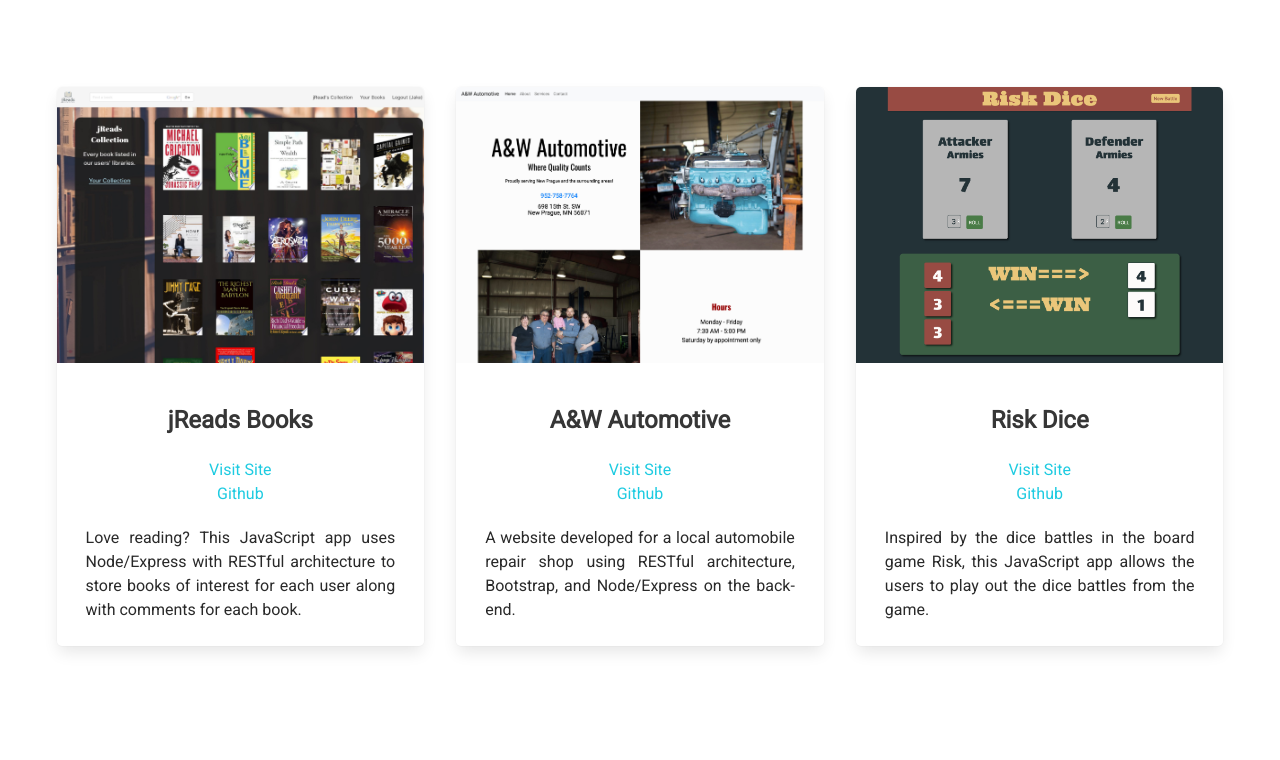
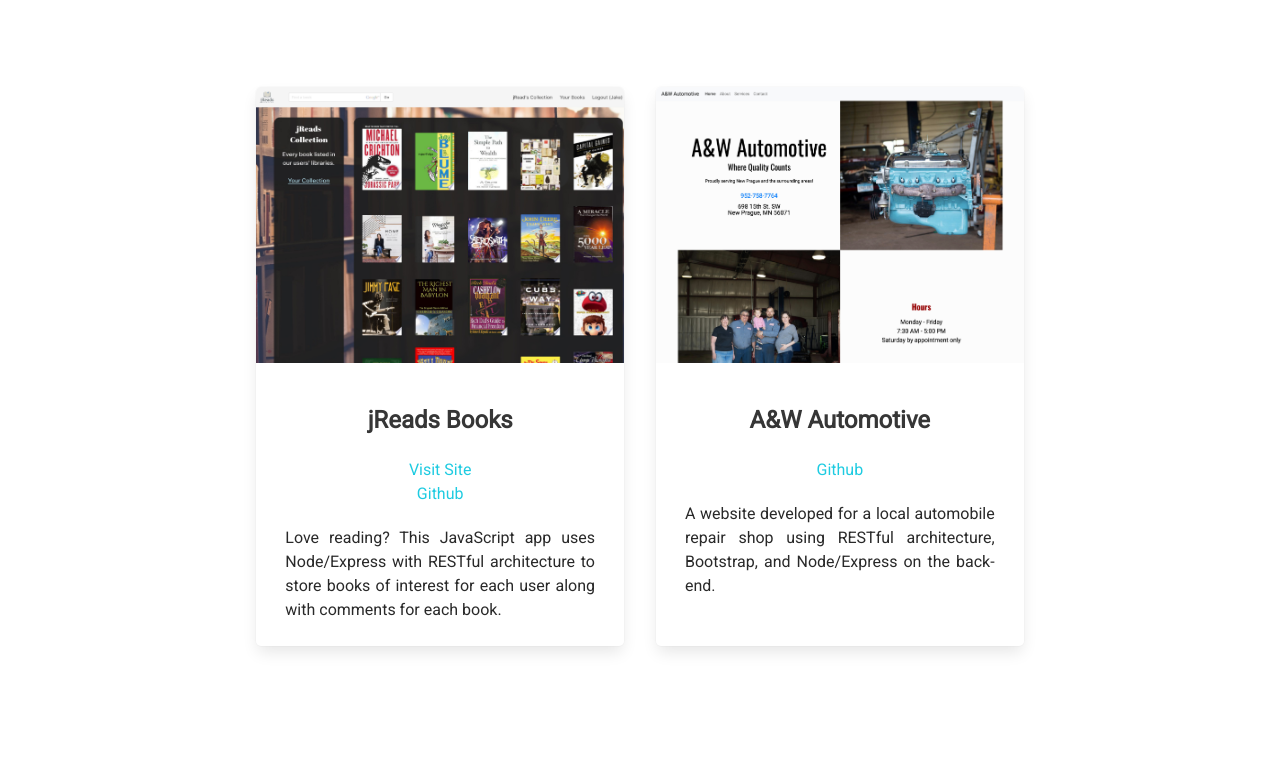
Before and after one commit to JakeSimmens/JakeSimmens.github.io, a plain HTML site: page index.html in a window 1280 px wide. Shown: the part 1020-1780 px from the top of the page. Drawn offline with Linux system fonts and the light colour scheme; a script that the page names is missing.

Commit message:
Remove dice project, update herobox, and update jReads site link.

```diff
--- a/index.html
+++ b/index.html
@@ -58,7 +58,7 @@
             <div class="column is-4 is-6-tablet is-offset-1 is-offset-0-desktop">
               <div class="content is-flex-direction-column">
                 <h1 class="hero-name has-text-light is-uppercase" aria-label="Jake Simmens"><span aria-hidden="true">J</span>ake <span aria-hidden="true">S</span>immens</h1>
-                <h4 class="hero-subtitle has-text-light">Building Node.js Express<br>backends to host your website.</h4>
+                <h4 class="hero-subtitle has-text-light">JavaScript - NodeJS - ExpressJS<br>Backend Development</h4>
                 <a href="#contact_section" class="">
                   <span id="heroBtnParent">
                     <span role="button" id="heroContactBtn">Contact Me</span>
@@ -109,7 +109,7 @@
             </div>
             <div class="card-content">
               <h3 class="title has-text-centered">jReads Books</h3>
-              <a href="https://github.com/JakeSimmens/book-shelf" target="_blank" rel="noopener noreferrer">Visit Site</a>
+              <a href="https://jreads.jakesimmens.com" target="_blank" rel="noopener noreferrer">Visit Site</a>
               <a href="https://github.com/JakeSimmens/book-shelf" target="_blank" rel="noopener noreferrer">Github</a>
               <p class="content">Love reading? This JavaScript app uses Node/Express with RESTful architecture to store books of interest for each user along with comments for each book.</p>
             </div>
@@ -125,14 +125,14 @@
             </div>
               <div class="card-content">
                 <h3 class="title has-text-centered">A&W Automotive</h3>
-                <a href="https://github.com/JakeSimmens/aw-auto" target="_blank" rel="noopener noreferrer">Visit Site</a>
+                <!-- <a href="https://github.com/JakeSimmens/aw-auto" target="_blank" rel="noopener noreferrer">Visit Site</a> -->
                 <a href="https://github.com/JakeSimmens/aw-auto" target="_blank" rel="noopener noreferrer">Github</a>
                 <p class="content">A website developed for a local automobile repair shop using RESTful architecture, Bootstrap, and Node/Express on the back-end.</p>
               </div>
           </article>
         </div>
 
-        <div class="column is-flex is-half-tablet is-one-third-desktop liftMe">
+        <!-- <div class="column is-flex is-half-tablet is-one-third-desktop liftMe">
           <article class="card">
             <div class="card-image">
               <figure class="image is-4by3">
@@ -146,7 +146,7 @@
               <p class="content">Inspired by the dice battles in the board game Risk, this JavaScript app allows the users to play out the dice battles from the game.</p>
             </div>
           </article>
-        </div>
+        </div> -->
       </div>
     </section>
 
```
